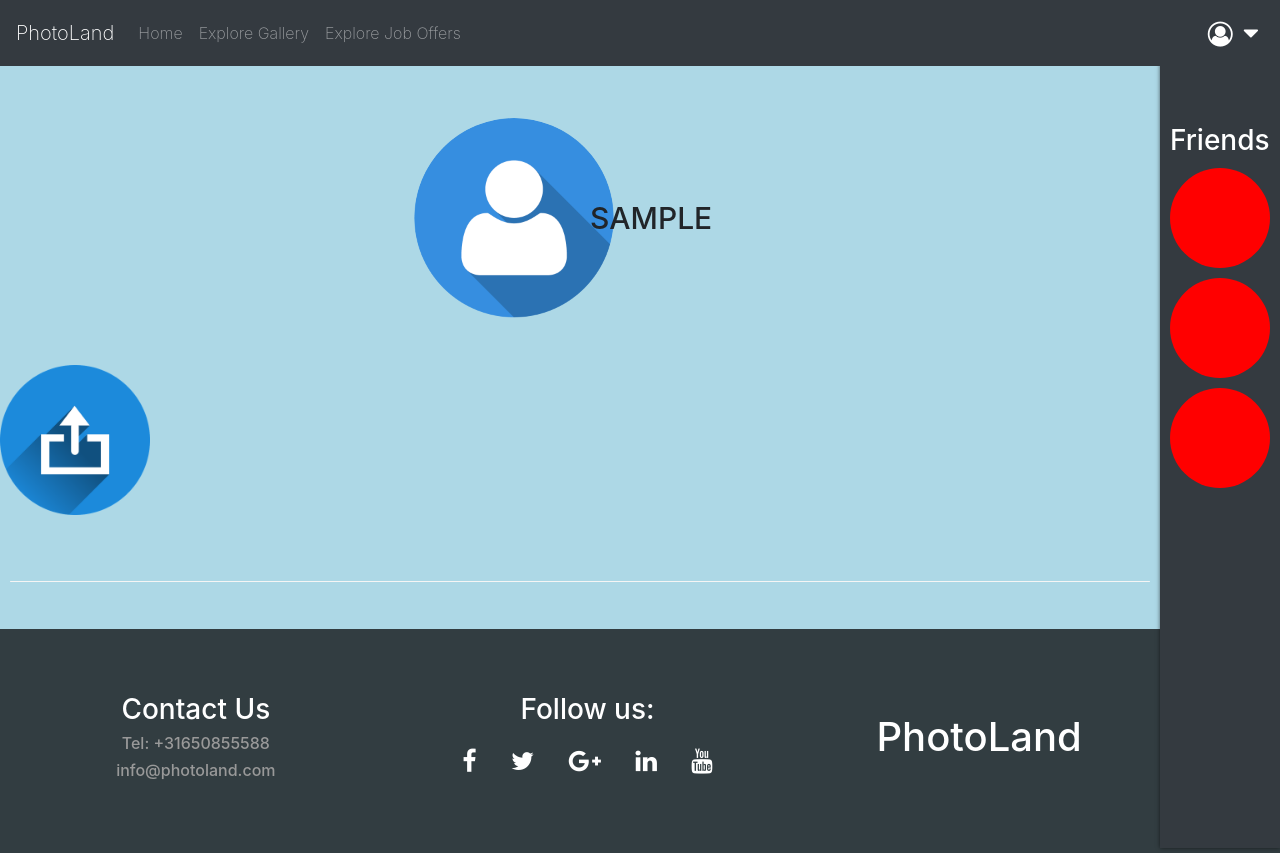
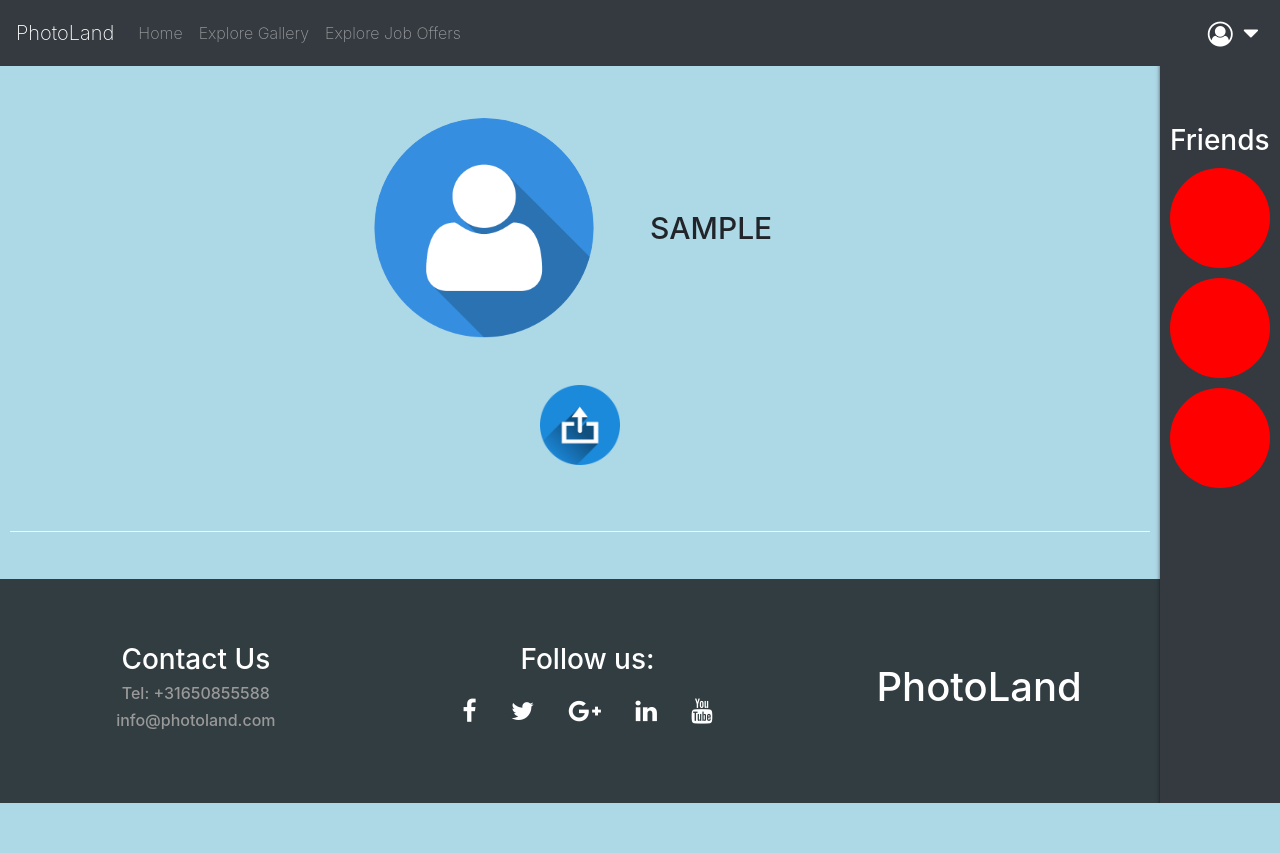
Before and after one commit to poltimmer/2ID60, a Django app: a page that uses blog/templates/blog/newUser.html in a window 1280 px wide. After the commit the page ends 803 px from the top, so only its background shows below. Run offline with Django 3.2, Linux system fonts and the light colour scheme; the visitor is signed in with stand-in values (Sample User, id 1); data that the repository does not hold is empty; some libraries are stand-ins or nearby versions.

Commit message:
Increased profile picture size / fixed upload btn location

```diff
--- a/blog/static/css/styles.css
+++ b/blog/static/css/styles.css
@@ -545,8 +545,8 @@ footer {
 
 .profileavatar {
     border-radius: 50%;
-    width: 200px;
-    height: 200px;
+    width: 220px;
+    height: 220px;
     object-fit: cover;
 }
 
@@ -606,8 +606,8 @@ footer {
   bottom: 0;
   left: 0;
   right: 0;
-  height: 200px;
-  width: 200px;
+  height: 220px;
+  width: 220px;
   opacity: 0;
   transition: .5s ease;
   background-color: #008CBA;
--- a/blog/templates/blog/newUser.html
+++ b/blog/templates/blog/newUser.html
@@ -30,12 +30,12 @@
                   <img class="profileavatar image10" src="/static/media/{{ user.profile.profilepicture }}" alt="Profile Picture">
                   <a href="{% url 'simple_upload' %}">
                     <div class="overlay">
-                      <div class="text10">Edit Picture</div>
+                      <div class="text10">Edit Profile Picture</div>
                     </div>
                   </a>
                 </div>
 
-                <div class="namediv">
+                <div class="namediv" style = "margin-left: 60px">
                     <p class="profilename">{{ user.username }}</p>
                 </div>
             </div>
@@ -44,8 +44,8 @@
 </div>
 
 <!-- START OF IMAGE UPLOAD-->
-<div>
-    <a href="{% url 'post_new' %}">  <img class="uploadbutton" style="width: 150px; height: 150px;" src="{% static 'img/uploadSymbol.png' %}" alt="Upload"></a>
+<div class="text-center">
+    <a href="{% url 'post_new' %}">  <img class="uploadbutton" style="width: 80px; height: 80px;" src="{% static 'img/uploadSymbol.png' %}" alt="Upload"></a>
 </div>
 <!-- START OF CARD GROUPS ROW1-->
 <div id="fh5co-main" class="">
```
